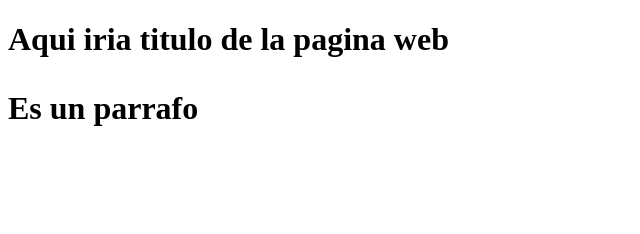
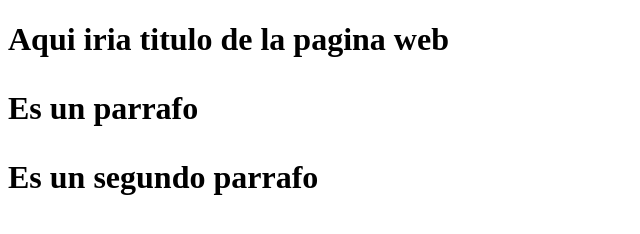
Before and after one commit to MonikaJackowska/Moj-projekt, a plain HTML site: page index.html in a window 1280 px wide. Shown: the whole page, without its empty margins (0-640 px from the left). Drawn offline with Linux system fonts and the light colour scheme.

Commit message:
Agregando segundo parrafo

```diff
--- a/index.html
+++ b/index.html
@@ -9,5 +9,6 @@
 <body>
     <h1> Aqui iria titulo de la pagina web<h1>
     <p>Es un parrafo</p>
+    <p>Es un segundo parrafo</p>
 </body>
 </html>
```
